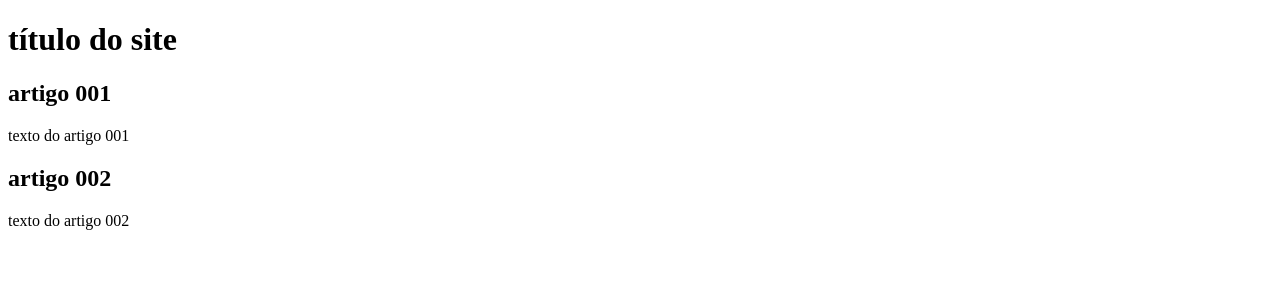
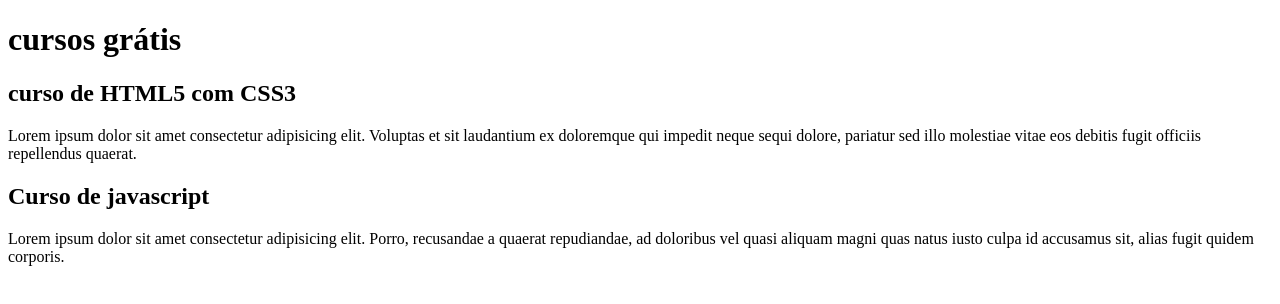
Before and after one commit to JAMES40231/projeto-site, a plain HTML site: page index.html in a window 1280 px wide. Drawn offline with Linux system fonts and the light colour scheme.

Commit message:
comecei a escrever conteúdo

```diff
--- a/index.html
+++ b/index.html
@@ -9,15 +9,15 @@
 <body>
     <main>
         <header>
-            <h1>título do site</h1>
+            <h1>cursos grátis</h1>
         </header>
         <article>
-            <h2>artigo 001</h2>
-            <p>texto do artigo 001</p>
+            <h2>curso de HTML5 com CSS3</h2>
+            <p>Lorem ipsum dolor sit amet consectetur adipisicing elit. Voluptas et sit laudantium ex doloremque qui impedit neque sequi dolore, pariatur sed illo molestiae vitae eos debitis fugit officiis repellendus quaerat.</p>
         </article>
         <article>
-            <h2>artigo 002</h2>
-            <p>texto do artigo 002</p>
+            <h2>Curso de javascript</h2>
+            <p>Lorem ipsum dolor sit amet consectetur adipisicing elit. Porro, recusandae a quaerat repudiandae, ad doloribus vel quasi aliquam magni quas natus iusto culpa id accusamus sit, alias fugit quidem corporis.</p>
         </article>
     </main>
 </body>
```
